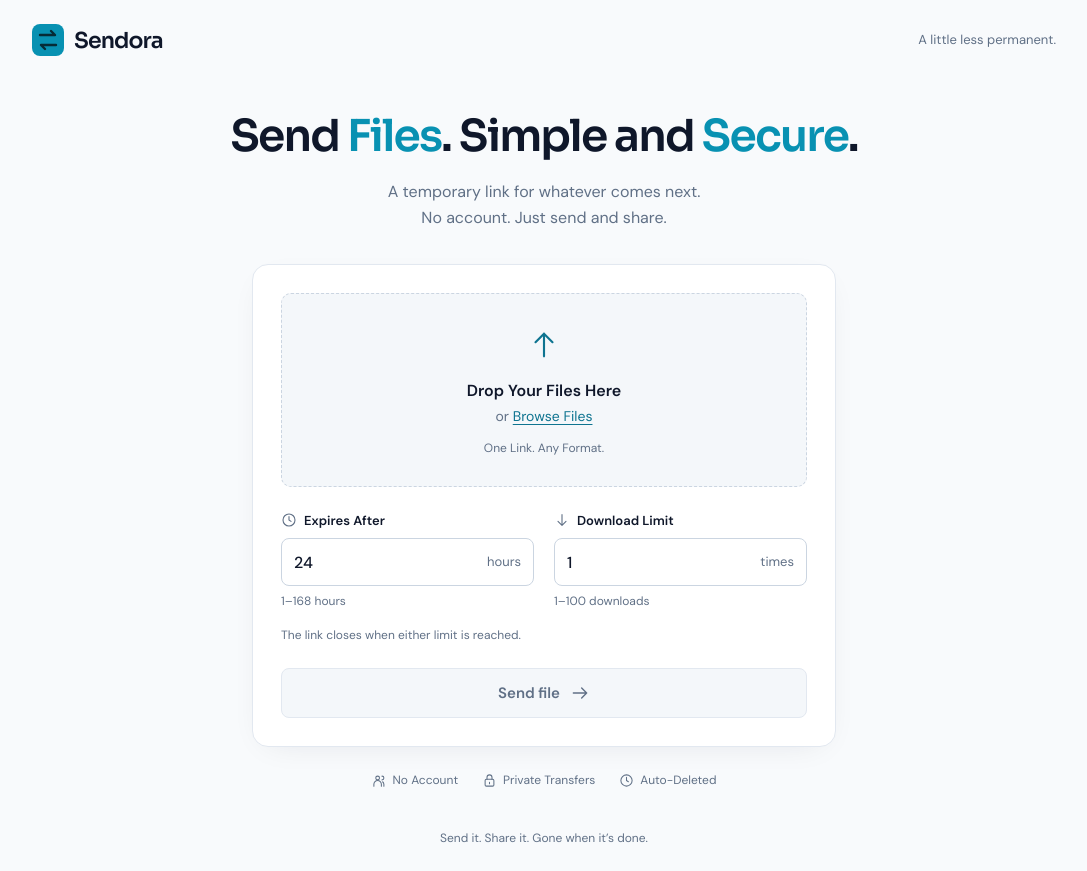
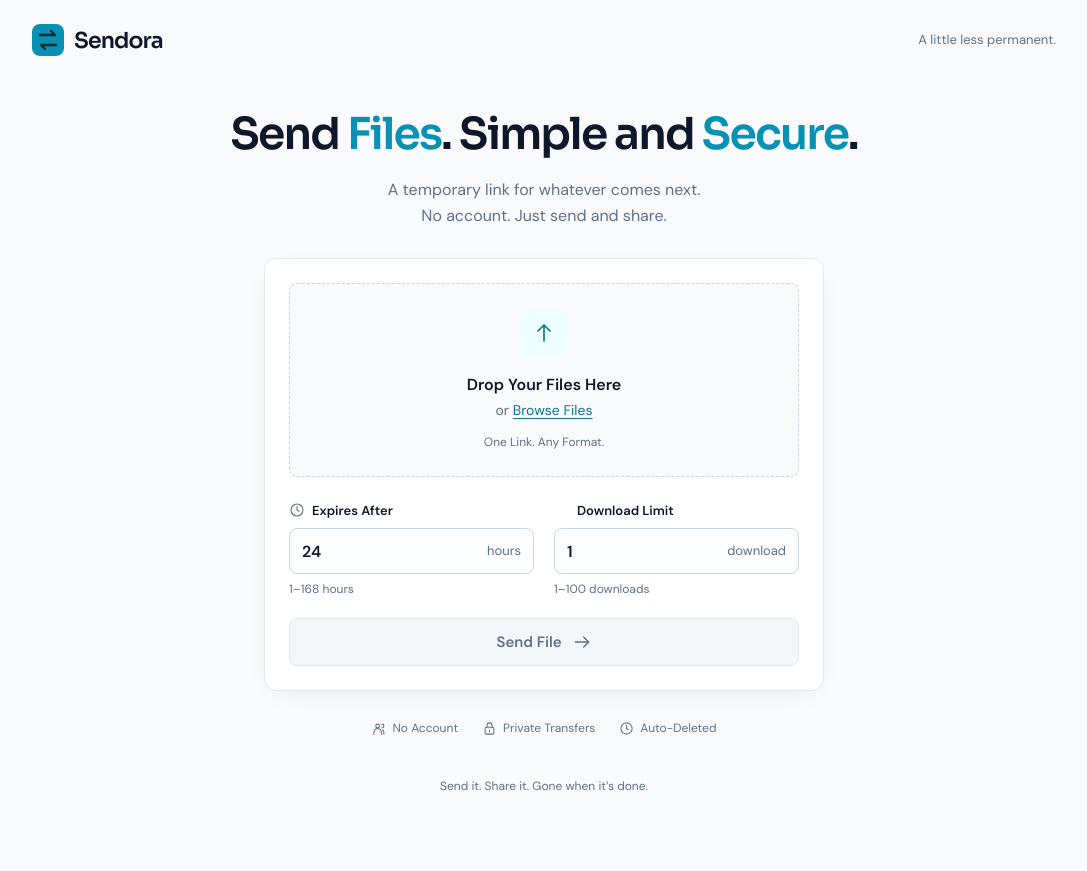
Before and after one commit to tobilobaayomide/sendora, a Next.js app in the folder apps/web/: page / in a window 1280 px wide. Shown: the whole page, without its empty margins (96-1183 px from the left). After the commit the page ends 819 px from the top, so only its background shows below. Built offline with nearby package versions, Linux system fonts and the light colour scheme.

Commit message:
feat: improve UI consistency and accessibility in file upload component

```diff
--- a/apps/web/src/app/page.tsx
+++ b/apps/web/src/app/page.tsx
@@ -12,7 +12,7 @@ import { storeOwnerToken } from "@/lib/transfer-ownership";
 type UploadPhase = "idle" | "bundling" | "preparing" | "uploading" | "finalizing" | "ready";
 type UploadError = { field: "file" | "expiry" | "downloads" | "upload"; message: string };
 const phaseLabels: Record<UploadPhase, string> = {
-  idle: "Send file",
+  idle: "Send File",
   bundling: "Bundling files…",
   preparing: "Preparing your transfer…",
   uploading: "Uploading your file…",
@@ -39,11 +39,11 @@ export default function Home() {
   const isLoading = phase !== "idle";
 
   const phaseLabel = phase === "bundling" ? `Preparing ${files.length} files…`
-    : phase === "idle" && files.length > 1 ? `Send ${files.length} files` : phaseLabels[phase];
+    : phase === "idle" && files.length > 1 ? `Send ${files.length} Files` : phaseLabels[phase];
 
-  function chooseFiles(selection: FileList | null) {
+  function chooseFiles(selection: FileList | null, append = false) {
     if (uploadInFlight.current || !selection?.length) return;
-    const selected = Array.from(selection);
+    const selected = append ? [...files, ...Array.from(selection)] : Array.from(selection);
     const message = selectionError(selected);
     if (message) {
       setError({ field: "file", message });
@@ -162,21 +162,21 @@ export default function Home() {
   }
 
   return (
-    <main id="main-content" className="mx-auto mt-[30px] w-[calc(100%_-_40px)] max-w-[900px] compact:mt-5">
-      <div className="mb-8 text-center compact:mb-[26px]">
+    <main id="main-content" className="mx-auto mt-7 w-[calc(100%-40px)] max-w-225 compact:mt-5 compact:w-[calc(100%-40px)]">
+      <div className="mb-7 text-center compact:mb-6">
         <h1 className="
           font-heading text-[clamp(30px,4.4vw,44px)] font-semibold leading-[1.2] tracking-[-1.8px]
-          text-balance compact:mx-auto compact:max-w-[340px] compact:tracking-[-1.1px]
+          text-balance compact:mx-auto compact:max-w-85 compact:tracking-[-1.1px]
         ">Send <span className="text-brand">Files</span>. Simple and <span className="text-brand">Secure</span>.</h1>
         <p className="
-          mx-auto mt-4 max-w-[430px] text-[16px] leading-[1.65] text-balance text-muted compact:mt-3
-          compact:max-w-[280px] compact:text-[14px]
+          mx-auto mt-4 max-w-107.5 text-[16px] leading-[1.65] text-balance text-muted compact:mt-3
+          compact:max-w-70 compact:text-[14px]
         ">A temporary link for whatever comes next.<br />No account. Just send and share.</p>
       </div>
       <form
         className="
-          mx-auto max-w-[584px] rounded-2xl border border-border bg-surface p-7 shadow-panel
-          compact:rounded-xl compact:p-5 narrow:p-4
+          mx-auto max-w-140 rounded-xl border border-border bg-surface p-6 shadow-panel
+          compact:rounded-xl compact:p-4 narrow:p-3
         "
         onSubmit={handleUpload}
         noValidate
@@ -184,11 +184,11 @@ export default function Home() {
         aria-busy={isLoading}
       >
         <div
-          className={`relative rounded-[10px] border-[1.5px] border-dashed
+          className={`relative rounded-lg ${phase === "uploading" || phase === "finalizing" ? "hidden" : ""} ${files.length ? "" : "border border-dashed"}
             transition-colors duration-150 ease-[ease] motion-reduce:transition-none
-            focus-within:outline-3 focus-within:outline-offset-4 focus-within:outline-brand
-            ${isDragging ? "border-brand bg-brand-soft" : "border-border-strong bg-surface-subtle"}
-            ${isLoading ? "" : "hover:border-brand hover:bg-brand-soft"}`}
+            has-[input:focus-visible]:outline-2 has-[input:focus-visible]:outline-offset-4 has-[input:focus-visible]:outline-brand
+            ${isDragging ? "border-brand bg-brand-soft" : files.length ? "" : "border-border-strong bg-surface-subtle/60"}
+            ${isLoading || files.length ? "" : "hover:border-brand hover:bg-brand-soft"}`}
           onDragEnter={(event) => {
             event.preventDefault();
             if (uploadInFlight.current) return;
@@ -212,91 +212,65 @@ export default function Home() {
             type="file"
             multiple
             className="sr-only"
-            aria-label={files.length ? "Change selected files" : "Choose files"}
+            aria-label={files.length ? "Add Files" : "Choose Files"}
             aria-invalid={error?.field === "file"}
             aria-describedby={error?.field === "file" ? "upload-error" : undefined}
             disabled={isLoading}
             onChange={(event) => {
-              chooseFiles(event.target.files);
+              chooseFiles(event.target.files, true);
               event.target.value = "";
             }}
           />
           {files.length > 1 ? (
-            <div className="px-5 py-5 narrow:px-3">
-              <p className="font-semibold">{files.length} files selected</p>
-              <p className="mt-1 text-[13px] text-muted">{formatFileSize(files.reduce((total, selected) => total + selected.size, 0))} total</p>
-              <p className="mt-2 text-[12px] text-muted">Multiple files will be bundled into one ZIP. Up to 500 MB total.</p>
-              <ul className="mt-3 max-h-48 overflow-y-auto" aria-label="Selected files">
+            <div>
+              <div className="flex flex-wrap items-baseline justify-between gap-1 text-[13px]">
+                <p className="font-semibold">{files.length} files selected</p>
+                <p className="text-[12px] tabular-nums text-muted">{formatFileSize(files.reduce((total, selected) => total + selected.size, 0))} total</p>
+              </div>
+              <ul className="mt-3 max-h-52 overflow-y-auto overscroll-contain rounded-lg border border-border divide-y divide-border bg-surface-subtle/40" aria-label="Selected files">
                 {files.map((selected, index) => (
-                  <li key={index} className="flex items-center gap-3 border-b border-border py-2">
-                    <div className="min-w-0 flex-1">
-                      <p className="text-[13px] wrap-anywhere">{selected.name}</p>
-                      <p className="text-[12px] text-muted">{formatFileSize(selected.size)}</p>
-                    </div>
-                    <button type="button" className="grid size-11 shrink-0 place-items-center rounded-lg text-muted-strong enabled:hover:bg-surface disabled:opacity-50"
-                      disabled={isLoading} aria-label={`Remove ${selected.name}`} onClick={() => removeFile(index)}><Icon name="x" /></button>
+                  <li key={index} className="px-2.5 py-1.5">
+                    <FileSummary filename={selected.name} size={selected.size} variant="list">
+                      <button type="button" className="grid size-11 shrink-0 place-items-center rounded-lg text-muted transition-colors hover:bg-surface hover:text-danger disabled:opacity-50 motion-reduce:transition-none"
+                        disabled={isLoading} aria-label={`Remove ${selected.name}`} onClick={() => removeFile(index)}><Icon name="x" className="size-4" /></button>
+                    </FileSummary>
                   </li>
                 ))}
               </ul>
-              <div className="mt-2 flex justify-end gap-3 text-[13px] font-semibold">
-                <button type="button" className="min-h-11 rounded-lg px-2 text-muted-strong disabled:opacity-50" disabled={isLoading} onClick={() => fileInput.current?.click()}>Change Files</button>
-                <button type="button" className="min-h-11 rounded-lg px-2 text-muted-strong disabled:opacity-50" disabled={isLoading} onClick={() => { setFiles([]); setError(null); fileInput.current?.focus(); }}>Clear All</button>
+              <div className="mt-2 flex items-center justify-between gap-3 text-[12px] font-semibold">
+                <button type="button" className="inline-flex items-center justify-center gap-2 min-h-11 rounded-lg border border-border-strong px-3 text-brand-hover transition-colors hover:bg-brand-soft disabled:text-muted motion-reduce:transition-none" disabled={isLoading} onClick={() => fileInput.current?.click()}><Icon name="plus" className="size-3.5" />Add Files</button>
+                <button type="button" className="inline-flex items-center gap-1.5 min-h-11 rounded-lg px-2 text-danger hover:bg-danger-soft disabled:opacity-50" disabled={isLoading} onClick={() => { setFiles([]); setError(null); fileInput.current?.focus(); }}><Icon name="trash" className="size-3.5" />Clear All</button>
               </div>
+              <p className="mt-2 text-[11px] leading-relaxed text-muted">Multiple files will be bundled into one ZIP. Up to 500 MB total.</p>
             </div>
           ) : file ? (
-            <div className="flex min-h-48 flex-col justify-center gap-4 px-5 pt-7 pb-[18px] narrow:px-3">
-              <FileSummary filename={file.name} size={file.size} variant="upload" />
-              <div className="flex items-center justify-end gap-1">
-                <button
-                  className="
-                    inline-flex items-center justify-center gap-2.5 rounded-lg border font-semibold
-                    leading-[1.4] text-center no-underline transition-colors duration-150 ease-[ease]
-                    motion-reduce:transition-none disabled:border-border disabled:bg-surface-subtle
-                    disabled:text-muted min-h-11 px-3 py-2 text-[13px] border-transparent bg-transparent
-                    text-muted-strong enabled:hover:bg-surface-subtle enabled:hover:text-foreground
-                  "
-                  type="button"
-                  disabled={isLoading}
-                  onClick={() => fileInput.current?.click()}
-                >
-                  Change File
+            <div>
+              <div className="rounded-lg border border-border bg-surface-subtle/40 px-3 py-3"><FileSummary filename={file.name} size={file.size} variant="upload">
+                <button type="button" className="grid size-11 shrink-0 place-items-center rounded-lg text-muted transition-colors hover:bg-surface hover:text-danger disabled:opacity-50 motion-reduce:transition-none"
+                  disabled={isLoading} aria-label={`Remove ${file.name}`}
+                  onClick={() => { setFiles([]); setError(null); fileInput.current?.focus(); }}>
+                  <Icon name="x" className="size-4" />
                 </button>
-                <button
-                  className="
-                    inline-flex items-center justify-center gap-2.5 rounded-lg border font-semibold
-                    leading-[1.4] text-center no-underline transition-colors duration-150 ease-[ease]
-                    motion-reduce:transition-none disabled:border-border disabled:bg-surface-subtle
-                    disabled:text-muted min-h-11 px-3 py-2 text-[13px] border-transparent bg-transparent
-                    text-muted-strong enabled:hover:bg-surface-subtle enabled:hover:text-foreground
-                  "
-                  type="button"
-                  disabled={isLoading}
-                  onClick={() => {
-                    setFiles([]);
-                    setError(null);
-                    fileInput.current?.focus();
-                  }}
-                >
-                  <Icon name="x" />Remove
-                </button>
-              </div>
+              </FileSummary></div>
+              <button type="button" className="mt-3 inline-flex w-full items-center justify-center gap-2 min-h-11 rounded-lg border border-brand/50 bg-brand-soft/30 px-3 text-[13px] font-semibold text-brand-hover transition-colors hover:bg-brand-soft disabled:text-muted motion-reduce:transition-none"
+                disabled={isLoading} onClick={() => fileInput.current?.click()}><Icon name="plus" className="size-4" />Add File</button>
             </div>
           ) : (
             <label className={`flex min-h-48 flex-col items-center justify-center px-4 py-6 text-center ${isLoading ? "cursor-default" : "cursor-pointer"}`} htmlFor="upload-file">
-              <span className="mb-3 grid size-11 place-items-center text-brand-hover"><Icon name="arrow-up" className="size-[34px] stroke-[1.5]" /></span>
+              <span className="mb-4 grid size-12 place-items-center rounded-xl bg-brand-soft text-brand-hover"><Icon name="arrow-up" className="size-6" /></span>
               <span className="text-[16px] font-semibold">{isDragging ? "Drop it Here" : "Drop Your Files Here"}</span>
-              <span className="mt-[3px] text-[14px] text-muted">or <span className="text-brand-hover underline underline-offset-[3px]">Browse Files</span></span>
+              <span className="mt-0.75 text-[14px] text-muted">or <span className="text-brand-hover underline underline-offset-[3px]">Browse Files</span></span>
               <span className="mt-3 text-[12px] text-muted">One Link. Any Format.</span>
             </label>
           )}
         </div>
-        <fieldset className="mt-6 grid min-w-0 grid-cols-2 gap-5 border-0 p-0 compact:gap-3.5 narrow:grid-cols-1 narrow:gap-4" disabled={isLoading}>
+        <fieldset className={`mt-6 grid min-w-0 grid-cols-2 gap-5 border-0 p-0 compact:gap-3.5 ${phase === "uploading" || phase === "finalizing" ? "hidden" : ""}`} disabled={isLoading}>
           <legend className="sr-only">Transfer Settings</legend>
           <div className="min-w-0">
-            <label className="mb-2 flex items-center gap-[7px] text-[13px] font-semibold compact:gap-[5px] compact:text-[12px]" htmlFor="expiry-hours"><Icon name="clock" className="size-4 text-muted" />Expires After</label>
+            <label className="mb-2 flex items-center gap-1.75 text-[13px] font-semibold compact:gap-1.25 compact:text-[12px]" htmlFor="expiry-hours"><Icon name="clock" className="size-4 text-muted" />Expires After</label>
             <div className="
-              flex items-center rounded-lg border border-border-strong bg-surface pr-3
-              focus-within:outline-3 focus-within:outline-offset-3 focus-within:outline-brand
+              flex items-center rounded-lg border border-border-strong bg-surface-subtle/30 pr-3
+              focus-within:outline focus-within:outline-offset focus-within:outline-brand
               has-[input[aria-invalid=true]]:border-danger compact:pr-2.5
             ">
               <input
@@ -304,8 +278,8 @@ export default function Home() {
                 id="expiry-hours"
                 type="number"
                 className="
-                  h-[46px] w-full min-w-0 rounded-lg border-0 bg-transparent px-3 py-2.5 text-[16px]
-                  font-medium text-foreground focus:outline-none disabled:text-muted compact:px-2.5
+                  h-11 w-full min-w-0 rounded-lg border-0 bg-transparent px-3 py-2.5 text-[16px]
+                  font-semibold text-foreground focus:outline-none disabled:text-muted compact:px-2.5
                 "
                 min={1}
                 max={168}
@@ -323,10 +297,10 @@ export default function Home() {
             <p className="mt-1.5 text-[12px] text-muted" id="expiry-hint">1–168 hours</p>
           </div>
           <div className="min-w-0">
-            <label className="mb-2 flex items-center gap-[7px] text-[13px] font-semibold compact:gap-[5px] compact:text-[12px]" htmlFor="download-limit"><Icon name="arrow-down" className="size-4 text-muted" />Download Limit</label>
+            <label className="mb-2 flex items-center gap-1.75 text-[13px] font-semibold compact:gap-1.25 compact:text-[12px]" htmlFor="download-limit"><Icon name="file-download" className="size-4 text-muted" />Download Limit</label>
             <div className="
-              flex items-center rounded-lg border border-border-strong bg-surface pr-3
-              focus-within:outline-3 focus-within:outline-offset-3 focus-within:outline-brand
+              flex items-center rounded-lg border border-border-strong bg-surface-subtle/30 pr-3
+              focus-within:outline focus-within:outline-offset focus-within:outline-brand
               has-[input[aria-invalid=true]]:border-danger compact:pr-2.5
             ">
               <input
@@ -334,8 +308,8 @@ export default function Home() {
                 id="download-limit"
                 type="number"
                 className="
-                  h-[46px] w-full min-w-0 rounded-lg border-0 bg-transparent px-3 py-2.5 text-[16px]
-                  font-medium text-foreground focus:outline-none disabled:text-muted compact:px-2.5
+                  h-11 w-full min-w-0 rounded-lg border-0 bg-transparent px-3 py-2.5 text-[16px]
+                  font-semibold text-foreground focus:outline-none disabled:text-muted compact:px-2.5
                 "
                 min={1}
                 max={100}
@@ -348,35 +322,34 @@ export default function Home() {
                   setError(null);
                 }}
               />
-              <span className="pointer-events-none text-[13px] text-muted compact:text-[12px]">times</span>
+              <span className="pointer-events-none text-[13px] text-muted compact:text-[12px]">{Number(downloadLimit) === 1 ? "download" : "downloads"}</span>
             </div>
             <p className="mt-1.5 text-[12px] text-muted" id="downloads-hint">1–100 downloads</p>
           </div>
         </fieldset>
-        <p className="mt-4 text-[12px] text-muted">The link closes when either limit is reached.</p>
-        {phase === "uploading" && progress && (
-          <div className="mt-5 rounded-lg border border-border bg-surface-subtle p-4">
-            <p className="text-[13px] font-semibold wrap-anywhere">{uploadName}</p>
+        {(phase === "uploading" || phase === "finalizing") && progress && (
+          <div>
+            <div className="rounded-lg border border-border bg-surface-subtle/40 p-3"><FileSummary filename={uploadName} size={progress.totalBytes} variant="upload" /></div>
+            <div className="mt-5 flex flex-wrap justify-between gap-2 text-[12px] tabular-nums">
+              <span className="font-semibold">{phase === "finalizing" ? "Finalizing transfer…" : `Uploading… ${Math.floor(progress.percentage)}%`}</span>
+              <span className="text-muted">{formatFileSize(progress.loadedBytes)} of {formatFileSize(progress.totalBytes)}</span>
+            </div>
             <div role="progressbar" aria-label="File upload" aria-valuemin={0} aria-valuemax={100}
               aria-valuenow={Math.floor(progress.percentage)}
               aria-valuetext={`${Math.floor(progress.percentage)}%, ${formatFileSize(progress.loadedBytes)} of ${formatFileSize(progress.totalBytes)}`}
               className="mt-3 h-2 overflow-hidden rounded-full bg-border">
-              <div className="h-full bg-brand" style={{ width: `${progress.percentage}%` }} />
+              <div className="h-full rounded-full bg-brand transition-[width] duration-150 ease-linear motion-reduce:transition-none" style={{ width: `${progress.percentage}%` }} />
             </div>
-            <div className="mt-2 flex flex-wrap justify-between gap-2 text-[12px] tabular-nums">
-              <span>{Math.floor(progress.percentage)}%</span>
-              <span className="text-muted">{formatFileSize(progress.loadedBytes)} of {formatFileSize(progress.totalBytes)}</span>
-            </div>
-            {progress.bytesPerSecond !== null && <p className="mt-2 text-[12px] text-muted tabular-nums">
-              {formatFileSize(progress.bytesPerSecond)}/s
-              {formatUploadEta(progress.remainingSeconds) && ` · ${formatUploadEta(progress.remainingSeconds)}`}
-            </p>}
-            <p className="mt-2 text-[12px] text-muted">{progress.percentage === 100 ? "Upload sent. Waiting for confirmation…" : "Uploading securely…"}</p>
+            {phase === "uploading" && progress.bytesPerSecond !== null && <div className="mt-3 flex flex-wrap justify-between gap-2 text-[12px] text-muted tabular-nums">
+              <span>{formatFileSize(progress.bytesPerSecond)}/s</span>
+              {formatUploadEta(progress.remainingSeconds) && <span className="flex items-center gap-1.5"><Icon name="clock" className="size-3.5" />{formatUploadEta(progress.remainingSeconds)}</span>}
+            </div>}
+            <p className="mt-2 text-[12px] text-muted">{phase === "finalizing" ? "Verifying your upload. Your link will be ready shortly." : progress.percentage === 100 ? "Upload sent. Waiting for confirmation…" : "Uploading securely…"}</p>
           </div>
         )}
         {error && (
           <div id="upload-error" className="
-            flex items-start gap-2.5 rounded-lg border border-transparent bg-danger-soft px-4 py-[13px]
+            flex items-start gap-2.5 rounded-lg border border-transparent bg-danger-soft px-4 py-3.25
             text-[14px] leading-[1.6] text-danger wrap-anywhere mt-5
           " role="alert">
             <Icon name="alert" className="mt-0.5" />
@@ -387,8 +360,8 @@ export default function Home() {
           inline-flex items-center justify-center gap-2.5 rounded-lg border font-semibold leading-[1.4]
           text-center no-underline transition-colors duration-150 ease-[ease]
           motion-reduce:transition-none disabled:border-border disabled:bg-surface-subtle
-          disabled:text-muted border-transparent bg-action text-on-brand enabled:hover:bg-action-hover
-          mt-6 min-h-[50px] w-full px-5 py-[11px]
+          disabled:text-muted border-transparent bg-action text-on-brand enabled:hover:bg-action-hover enabled:active:brightness-95
+          mt-5 min-h-12 w-full px-5 py-2.75
         " disabled={isLoading || !files.length}>
           {isLoading && <Icon name="loader" className="animate-spin [animation-duration:850ms] motion-reduce:animate-none" />}
           <span>{phaseLabel}</span>
@@ -397,12 +370,12 @@ export default function Home() {
       </form>
       <span className="sr-only" role="status">{isLoading ? phaseLabel : ""}</span>
       <ul className="
-        mx-auto mt-6 flex list-none flex-wrap items-center justify-center gap-x-6 gap-y-3 p-0 text-[12px]
+        mx-auto mt-7 flex list-none flex-wrap items-center justify-center gap-x-6 gap-y-3 p-0 text-[12px]
         text-muted compact:gap-x-4 compact:gap-y-2.5 compact:text-[11px]
       " aria-label="Simple, temporary sharing">
-        <li className="flex items-center gap-1.5"><Icon className="size-[15px]" name="users" />No Account</li>
-        <li className="flex items-center gap-1.5"><Icon className="size-[15px]" name="lock" />Private Transfers</li>
-        <li className="flex items-center gap-1.5"><Icon className="size-[15px]" name="clock" />Auto-Deleted</li>
+        <li className="flex items-center gap-1.5"><Icon className="size-3.75" name="users" />No Account</li>
+        <li className="flex items-center gap-1.5"><Icon className="size-3.75" name="lock" />Private Transfers</li>
+        <li className="flex items-center gap-1.5"><Icon className="size-3.75" name="clock" />Auto-Deleted</li>
       </ul>
     </main>
   );
```
